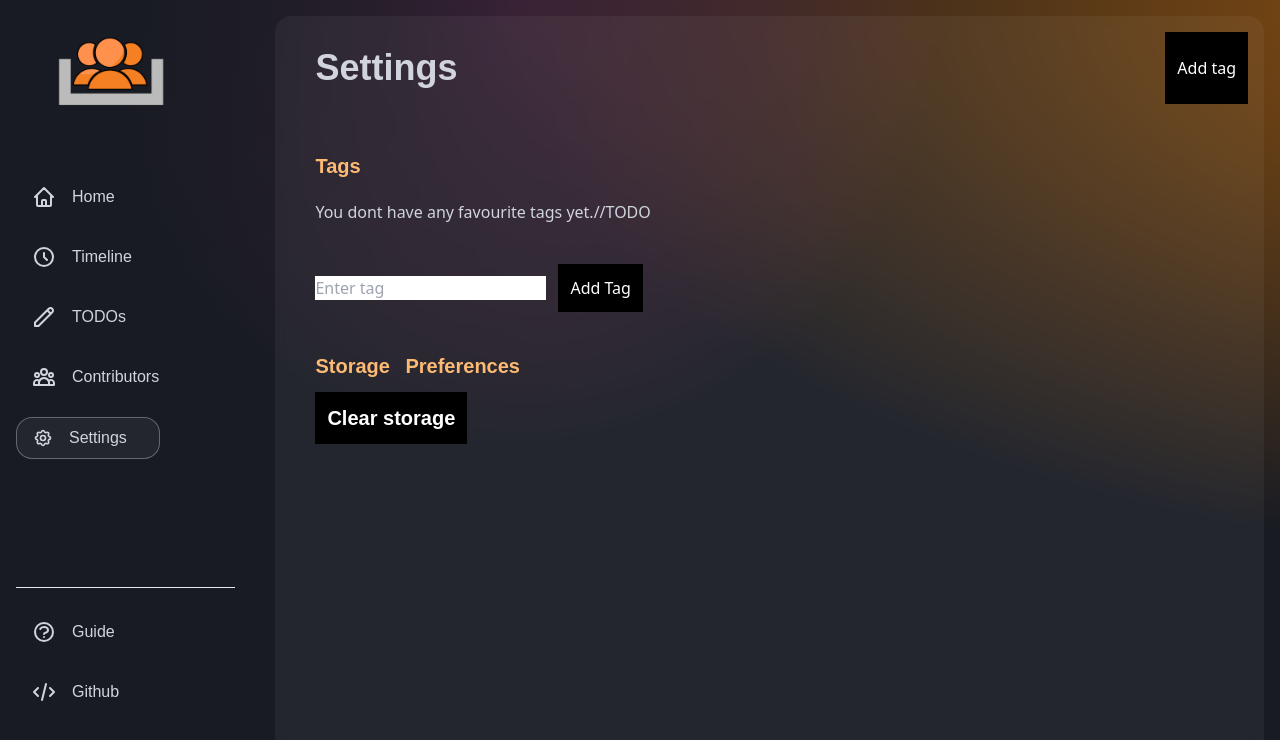
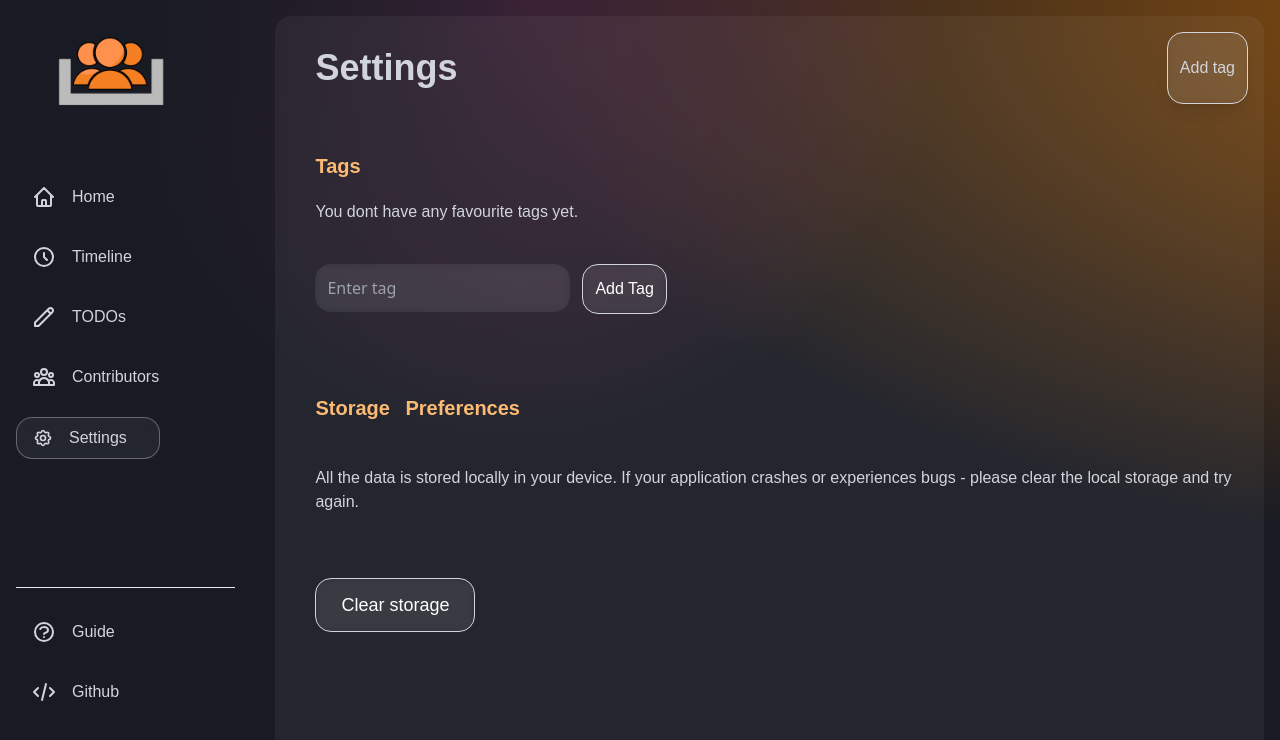
Before and after one commit to hackyguru/superflow, a React (Create React App) app: page /dashboard in a window 1280 px wide. Both pictures are taken after a click on the button "Settings". Shown: the top 740 px of the page. Built offline with nearby package versions, Linux system fonts and the light colour scheme.

Commit message:
fixing ui stylings

```diff
--- a/src/dashboard/Contributors.js
+++ b/src/dashboard/Contributors.js
@@ -54,7 +54,7 @@ export default function Contributors(props) {
     <div>
       <select
         onChange={(e) => setType(e.target.value)}
-        className={"mr-4 mb-3"}
+        className="mt-3 mb-6 p-2 heading text-white rounded-lg glass border border-gray-300 shadow-lg"
         defaultValue={type}
       >
         <option value="all_time">All time</option>
--- a/src/dashboard/Home.js
+++ b/src/dashboard/Home.js
@@ -81,7 +81,7 @@ export default function Home(props) {
       return (
         <Pie
           data={{
-            labels: ["Answered", "Unanswered", "Not-answered"],
+            labels: ["Answered", "Unanswered", "Not-accepted"],
             datasets: [
               {
                 label: "Tag status",
@@ -183,7 +183,7 @@ export default function Home(props) {
         },
       };
 
-      const labels = ["Total", "Answered", "Unanswered", "Not-answered"];
+      const labels = ["Total", "Answered", "Unanswered", "Not-accepted"];
 
       const data = {
         labels,
@@ -352,7 +352,7 @@ export default function Home(props) {
                   </h5>
 
                   <p className="mt-2 text-sm desc text-gray-300">
-                    Not answered questions
+                    Answer not accepted
                   </p>
                 </div>
               </div>
@@ -379,7 +379,7 @@ export default function Home(props) {
         </div>
         <h1 className="heading text-orange-300 text-xl mt-5 mb-3">Facts</h1>
 
-        <div className="flex-col space-y-5 mt-3">
+        <div className="flex-col space-y-5 mt-3 mb-10">
           <div className="p-1 shadow-xl  rounded-2xl">
             <div className="block p-6 white-glassmorphism    border sm:p-8 rounded-xl">
               <div className=" sm:pr-8">
@@ -394,7 +394,39 @@ export default function Home(props) {
             <div className="block p-6 white-glassmorphism    border sm:p-8 rounded-xl">
               <div className=" sm:pr-8">
                 <p className="mt-2 text-sm desc text-gray-300">
-                  Question <span className="text-orange-300">answer</span>
+                  Out of all the questions,{" "}
+                  <span className="text-orange-300">
+                    {noAnswers.percentage} %
+                  </span>{" "}
+                  have answers but none of them is accepted.
+                </p>
+              </div>
+            </div>
+          </div>
+          <div className="p-1 shadow-xl  rounded-2xl">
+            <div className="block p-6 white-glassmorphism    border sm:p-8 rounded-xl">
+              <div className=" sm:pr-8">
+                <p className="mt-2 text-sm desc text-gray-300">
+                  The total volume of questions for this tag is{" "}
+                  <span className="text-orange-300">{total}</span> which makes
+                  this tag{" "}
+                  {total < 100 && (
+                    <span className="text-orange-300">less popular.</span>
+                  )}
+                  {total > 100 - 1000 && (
+                    <span className="text-orange-300">mildly popular.</span>
+                  )}
+                  {total > 1000 && total < 5000 && (
+                    <span className="text-orange-300">moderately popular.</span>
+                  )}
+                  {total > 5000 && total < 10000 && (
+                    <span className="text-orange-300">highly popular.</span>
+                  )}
+                  {total > 10000 && (
+                    <span className="text-orange-300">
+                      very highly popular.
+                    </span>
+                  )}
                 </p>
               </div>
             </div>
--- a/src/dashboard/Settings.js
+++ b/src/dashboard/Settings.js
@@ -76,32 +76,41 @@ export default function Settings(props) {
         ))
       ) : (
         <div>
-          <h5 className="text-gray-300 mt-5">
-            You dont have any favourite tags yet.//TODO
+          <h5 className="text-gray-300 mt-5 desc">
+            You dont have any favourite tags yet.
           </h5>
         </div>
       )}
       <div className="mt-10">
-        <input type="text" placeholder="Enter tag" ref={inputRef} />
+        <input
+          type="text"
+          className="glass p-3 accent-orange-300 text-gray-300"
+          placeholder="Enter tag"
+          ref={inputRef}
+        />
         <button
           onClick={() => addFavourite()}
-          className="ml-3 bg-black p-3 text-white"
+          className="ml-3 glass border desc p-3 text-white border-gray-300 hover:bg-orange-400 hover:text-black"
         >
           Add Tag
         </button>
-        {/*//TODO*/}
       </div>
-      <h1 className="heading text-orange-300 text-xl mt-10">
+      <h1 className="heading text-orange-300 mt-20 text-xl">
         Storage Preferences
-        <br />
-        <button
-          onClick={() => clearStorage()}
-          className="mt-3 bg-black p-3 text-white"
-        >
-          Clear storage
-        </button>
-        {/*//TODO*/}
       </h1>
+      <br />
+      <h5 className="text-gray-300 mt-5 desc text-md">
+        All the data is stored locally in your device. If your application
+        crashes or experiences bugs - please clear the local storage and try
+        again.
+      </h5>
+      <br />
+      <button
+        onClick={() => clearStorage()}
+        className="mt-10 glass border text-lg border-gray-300 desc p-3 text-white w-40 hover:bg-orange-400 hover:text-black"
+      >
+        Clear storage
+      </button>
     </div>
   );
 }
--- a/src/dashboard/Todos.js
+++ b/src/dashboard/Todos.js
@@ -82,7 +82,7 @@ export default function Todos(props) {
     <div>
       <select
         onChange={(e) => setType(e.target.value)}
-        className={"mr-4 mb-3"}
+        className="mt-3 mb-4 p-2 heading text-white rounded-lg glass border border-gray-300 shadow-lg"
         defaultValue={type}
       >
         <option value="no-answers">Not answered</option>
@@ -90,7 +90,7 @@ export default function Todos(props) {
       </select>
       <select
         onChange={(e) => setOrder(e.target.value)}
-        className={"mb-3"}
+        className="ml-5 p-2 heading text-white rounded-lg glass border border-gray-300 shadow-lg"
         defaultValue={order}
       >
         <option value="desc">Latest</option>
@@ -100,7 +100,7 @@ export default function Todos(props) {
         {isDataFetched ? (
           <div>
             {data.items.map((question, index) => (
-              <div class="p-1 shadow-xl  rounded-2xl" key={index}>
+              <div class="p-1 shadow-xl mb-4 mt-6  rounded-2xl" key={index}>
                 <a
                   class="block p-6 white-glassmorphism    border sm:p-8 rounded-xl"
                   href={question.link}
--- a/src/pages/Dashboard.js
+++ b/src/pages/Dashboard.js
@@ -295,7 +295,7 @@ export default function Dashboard() {
           </div>
           {tags.length ? (
             <div
-              className="items-center px-4 -mx-2  h-14 white-glassmorphism  text-right
+              className="items-center px-4 -mx-2  h-14   text-right
             py-3 rounded-xl hidden md:flex"
             >
               {/* <Selection /> */}
@@ -315,7 +315,7 @@ export default function Dashboard() {
           ) : (
             <button
               onClick={() => setMenu(5)}
-              className="bg-black text-white px-3"
+              className="p-3 desc  text-gray-300 rounded-lg glass border border-gray-300 shadow-lg hover:bg-orange-400 hover:text-black"
             >
               Add tag
             </button>
@@ -398,12 +398,12 @@ export default function Dashboard() {
               </div>
               {tags.length ? (
                 <div
-                  className="items-center px-4 -mx-2  h-14 white-glassmorphism  text-right
+                  className="items-center px-4 -mx-2  h-14   text-right
             py-3 rounded-xl hidden md:flex"
                 >
                   {/* <Selection /> */}
                   <select
-                    className="ml-5 p-2 heading text-white rounded-lg glass border border-gray-300 shadow-lg"
+                    className="ml-5 p-2 heading text-white rounded-lg glass  border border-gray-300 shadow-lg"
                     onChange={(e) => updateSelectedTag(e.target.value)}
                     defaultValue={selectedTag}
                   >
```
